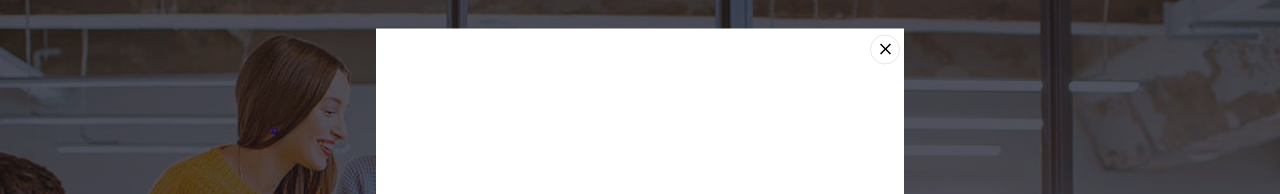
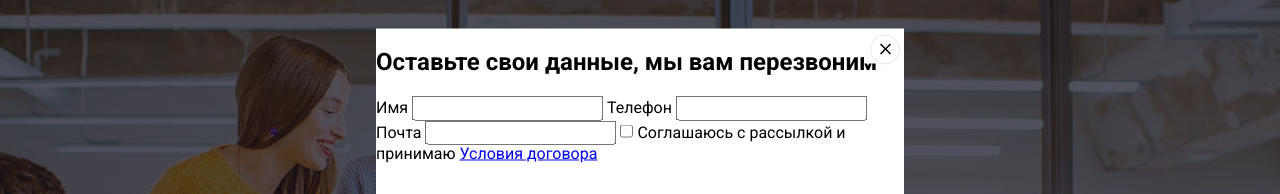
Before and after one commit to Anton-Pevitsyn/goit-markup-hw-06, a plain HTML site: page index.html in a window 1280 px wide. Both pictures are taken after a click on the link "Заказать услугу". Shown: the part 81-275 px from the top of the page. Drawn offline with Linux system fonts and the light colour scheme.

Commit message:
form markup

```diff
--- a/index.html
+++ b/index.html
@@ -265,6 +265,13 @@
               </svg></a></li>
         </ul>
       </div>
+      <div class="form-container">
+        <h2 class="form-container-title">Подпишитесь на рассылку</h2>
+        <form name="subscription-form" class="subscription-form">
+          <input type="email">
+          <button type="submit">Подписаться</button>
+        </form>
+      </div>
       </div>
     </footer>
     <div data-modal class="backdrop is-hidden">
@@ -272,6 +279,19 @@
         <button data-modal-close class="close-button">
         <svg><use href="./img/icon/close.svg#close" width=30 height=30></use></svg>
         </button>
+        <h2 class="modal-title">Оставьте свои данные, мы вам перезвоним</h2>
+        <form class="modl-form">
+<label for="name">Имя</label>
+<input type="text" id="name" name="name">
+
+<label for="phone">Телефон</label>
+<input type="tel" id="phone" name="phone">
+<label for="email">Почта</label>
+<input type="email" id="email" name="email">
+<input type="checkbox" name="policy" id="policy">
+<label for="policy"> Соглашаюсь с рассылкой и принимаю <a href="#">Условия договора</a></label>
+
+        </form>
       </div>
     </div>
     <script src="./js/modal.js"></script>
```
